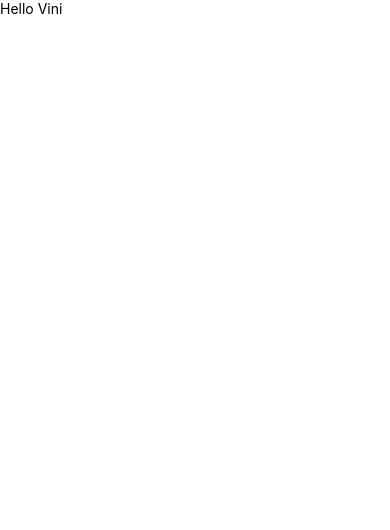
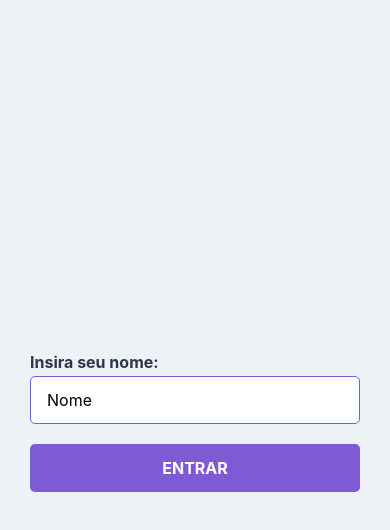
Before and after one commit to lucashco/reactnativereview, a React Native app: screen /Home in a window 390 px wide. Shown: the top 530 px of the page. Built offline with nearby package versions, Linux system fonts and the light colour scheme.

Commit message:
feat: adds sign in screen

```diff
--- a/App.tsx
+++ b/App.tsx
@@ -1,8 +1,8 @@
 import React from 'react';
-import {Text} from 'react-native';
+import {SignIn} from './src/screens/SignIn/SignIn';
 
 const App = () => {
-  return <Text>Hello Vini</Text>;
+  return <SignIn />;
 };
 
 export default App;
--- a/babel.config.js
+++ b/babel.config.js
@@ -1,3 +1,4 @@
 module.exports = {
   presets: ['module:metro-react-native-babel-preset'],
+  plugins: ['react-native-reanimated/plugin'],
 };
--- a/index.js
+++ b/index.js
@@ -2,6 +2,7 @@
  * @format
  */
 
+import 'react-native-gesture-handler';
 import {AppRegistry} from 'react-native';
 import App from './App';
 import {name as appName} from './app.json';
--- a/package.json
+++ b/package.json
@@ -18,6 +18,8 @@
     "@react-navigation/native-stack": "^6.8.0",
     "react": "18.1.0",
     "react-native": "0.70.0",
+    "react-native-gesture-handler": "^2.6.0",
+    "react-native-reanimated": "^2.10.0",
     "react-native-safe-area-context": "^4.3.3",
     "react-native-screens": "^3.17.0",
     "styled-components": "^5.3.5"
@@ -30,6 +32,7 @@
     "@types/react": "^18.0.20",
     "@types/react-native": "^0.70.0",
     "@types/react-test-renderer": "^18.0.0",
+    "@types/styled-components": "^5.1.26",
     "@types/styled-components-react-native": "^5.1.3",
     "@typescript-eslint/eslint-plugin": "^5.37.0",
     "@typescript-eslint/parser": "^5.37.0",
--- /dev/null
+++ b/src/screens/SignIn/SignIn.tsx
@@ -0,0 +1,15 @@
+import React from 'react';
+
+import {Container, Label, Input, Button, ButtonText} from './styles.SignIn';
+
+export function SignIn() {
+  return (
+    <Container>
+      <Label>Insira seu nome:</Label>
+      <Input placeholder="Nome" />
+      <Button>
+        <ButtonText>Entrar</ButtonText>
+      </Button>
+    </Container>
+  );
+}
--- /dev/null
+++ b/src/screens/SignIn/styles.SignIn.tsx
@@ -0,0 +1,42 @@
+import styled from 'styled-components/native';
+
+export const Container = styled.View`
+  flex: 1;
+  padding: 30px;
+  justify-content: center;
+  background-color: #edf2f7;
+`;
+
+export const Label = styled.Text`
+  font-size: 16px;
+  font-weight: bold;
+  color: #2d3748;
+  margin-bottom: 4px;
+`;
+
+export const Input = styled.TextInput`
+  width: 100%;
+  height: 48px;
+  padding: 0 16px;
+  border: 1px solid #805ad5;
+  border-radius: 5px;
+  background-color: #fff;
+  font-size: 16px;
+`;
+
+export const Button = styled.TouchableOpacity`
+  align-items: center;
+  justify-content: center;
+  width: 100%;
+  height: 48px;
+  border-radius: 5px;
+  background-color: #805ad5;
+  margin-top: 20px;
+`;
+
+export const ButtonText = styled.Text`
+  font-size: 16px;
+  font-weight: bold;
+  text-transform: uppercase;
+  color: #fff;
+`;
--- a/tsconfig.json
+++ b/tsconfig.json
@@ -6,7 +6,10 @@
     "isolatedModules": true,
     "jsx": "react-native",
     "lib": ["es2017"],
-    "types": ["react-native", "jest"],
+    /**
+    * NOTE: Correction of styled-components @types
+    **/
+    "types": ["react-native", "jest", "styled-components-react-native"],
     "moduleResolution": "node",
     "noEmit": true,
     "strict": true,
```
Also changed, not shown: src/routes/Router.tsx (added, +15 -0 lines), src/screens/Home/Home.tsx (added, +10 -0 lines), src/screens/Task/Task.tsx (added, +10 -0 lines), 2 other files (tests, documents, lock files or other folders).
